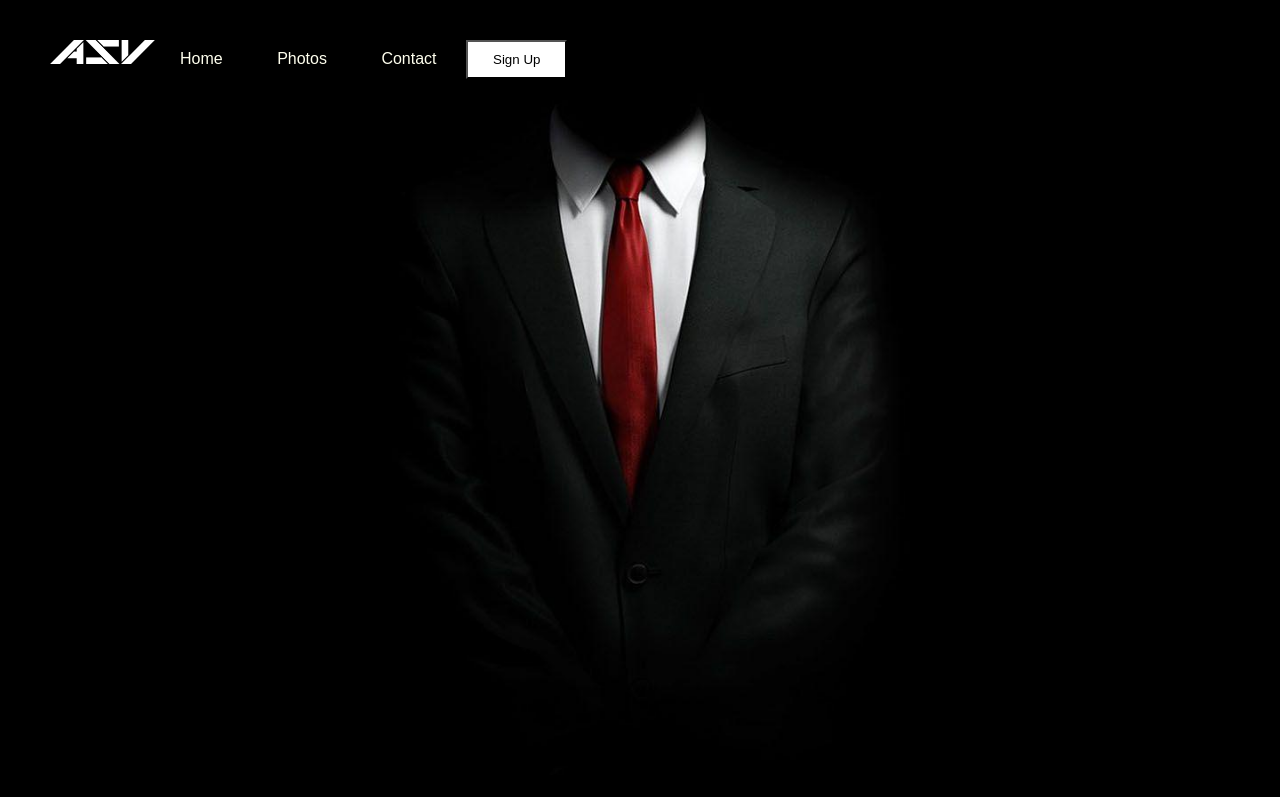
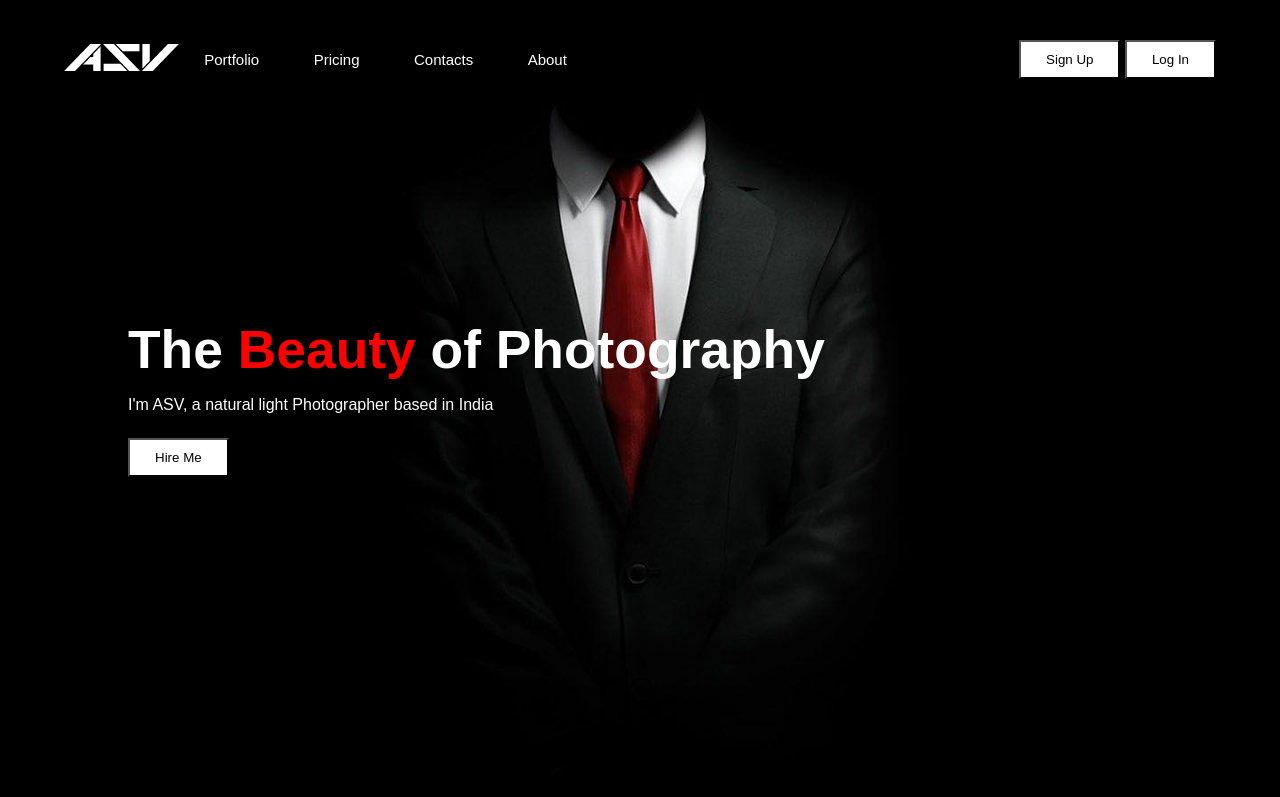
Before and after one commit to AdithyanSV/PhotographyPortfolio, a plain HTML site: page index.html in a window 1280 px wide. Shown: the top 797 px of the page. Drawn offline with Linux system fonts and the light colour scheme.

Commit message:
Update: Finished landing banner, modified navbar, updated css accordingly

```diff
--- a/index.html
+++ b/index.html
@@ -9,7 +9,7 @@
     <link rel='stylesheet' href="styles.css">
 </head>
 <body>
-    <div class='hero'>
+    <div class='main'>
         <div class='land'>
             <div class='navbar'>
                 <div class='navlogo'>
@@ -17,16 +17,49 @@
                 </div>
                 <div class='navlinks'>
                     <ul>
-                        <li>Home</li>
-                        <li>Photos</li>
-                        <li>Contact</li>
+                        <a href="portfolio.html"><li>Portfolio</li></a>
+                        <a href="pricing.html"><li>Pricing</li></a>
+                        <a href="contact.html"><li>Contacts</li></a>
+                        <a href="about.html"><li>About</li></a>
                     </ul>
-                    <button type='button' class="btn">Sign Up</button>
+                    <div class='signup'>
+                        <button type='button' id='signup' class="btn">Sign Up</button>
+                        <button type='button' id="login" class="btn">Log In</button>
+                    </div>
                 </div>
+            </div>
+            <div class='banner'>
+                <h1>The <span>Beauty </span>of Photography</h1>
+                <h4>I'm ASV, a natural light Photographer based in India<h4>
+                <button type="button" class="btn">Hire Me</button>
             </div>
         </div>
         <div class='content'>
             x<br>
+            <br>
+            <br>
+            <br>
+            <br>
+            <br>
+            <br>
+            <br>
+            <br>
+            <br>
+            <br>
+            <br>
+            <br>
+            <br>
+            <br>
+            <br>
+            <br>
+            <br>
+            <br>
+            <br>
+            <br>
+            <br>
+            <br>
+            <br>
+            <br>
             <br>
             <br>
             <br>
--- a/styles.css
+++ b/styles.css
@@ -9,25 +9,37 @@ body{
 }
 .land{
     height: 100vh;
-    background-image:linear-gradient(rgba(0,0,0,0.0),rgba(0,0,0,0.0)),url(sources/background.jpg);
+    background-image:url(sources/background.jpg);
     background-position: center;
 	background-size: cover;
-    overflow-x: hidden;
+    background-attachment: fixed;
+    overflow: hidden;
 	position: relative;
 }
 .navbar{
     display: flex;
-    padding: 40px 50px;
+    padding: 5vh 5vw;
+    justify-content: space-around;
+    align-items: center;
 }
 .navlogo img{
-    width: 105px;
+    width: 9vw;
 }
 .navlinks{
     flex: 1;
+    display: inline-flex;
+    justify-content: space-between;
+    align-items: center;
 }
 .navlinks ul{
     margin-left: 25;
     display: inline;
+
+}
+.navlinks ul a{
+	color: #ffffff;
+	text-decoration: none;
+	font-size: 15px;
 }
 .navlinks ul li{
     list-style: none;
@@ -37,5 +49,26 @@ body{
 .btn{
     padding: 10px 25px;
     background-color: #ffffff;
-    color:black
+    color:black;
+    cursor: pointer;
 }
+.banner{
+	margin: 25vh 10vw;
+	color: #ffffff;
+}
+.banner h1{
+	font-size: 6ch;
+	margin-bottom: 2vh;
+}
+.banner h4{
+    margin-bottom: 3vh;
+    font-family: Arial;
+    font-weight: lighter;
+}
+.banner h1 span{
+	color: red;
+}
+
+.content{
+    background:rgba(0, 0, 0, 1) ;
+}
```
